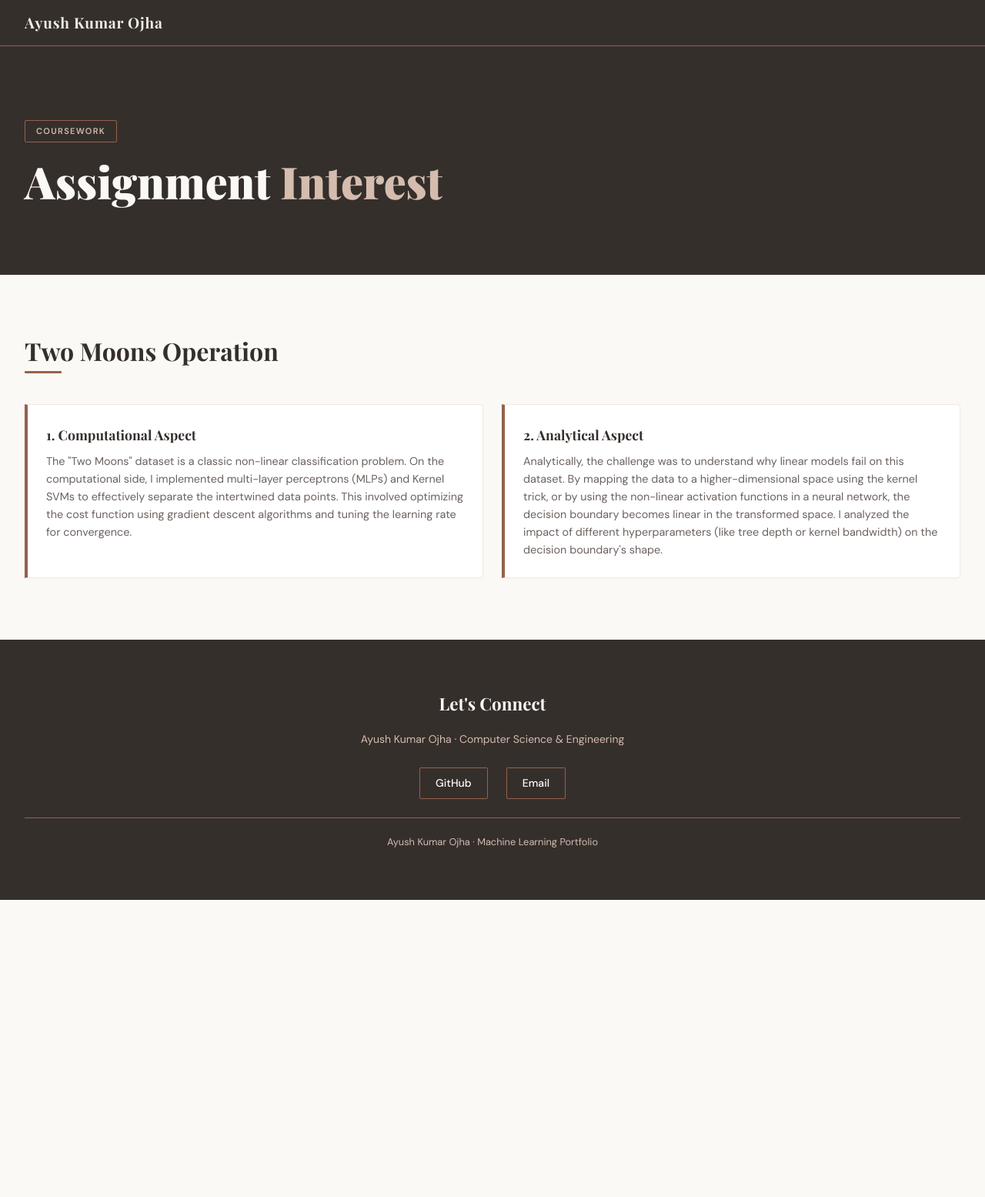
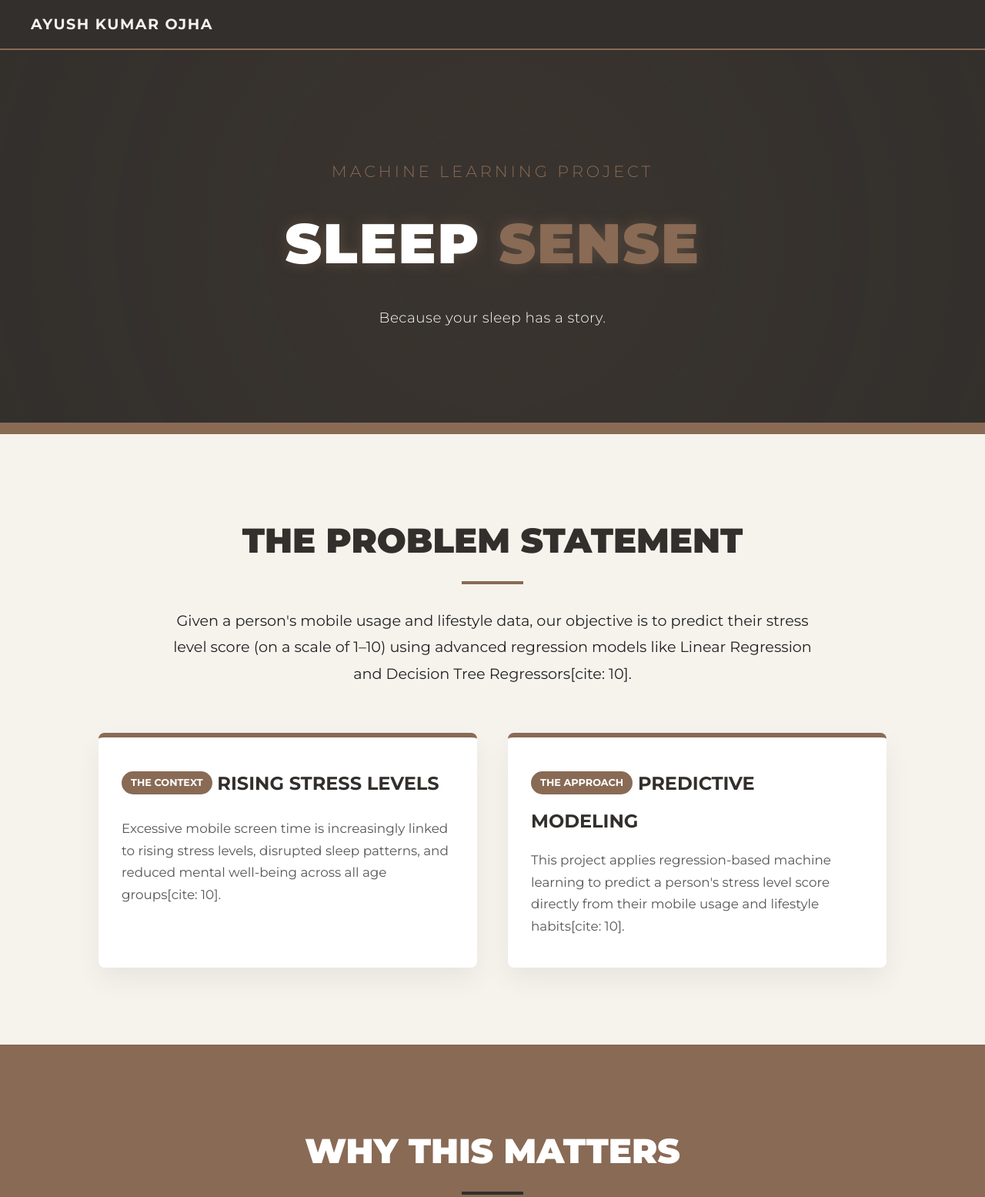
Before and after one commit to Ayush-Kumar-ojha11/temporay_repo, a plain HTML site: page ML/assignemt.html in a window 1280 px wide. Shown: the top 1555 px of the page at 77% size. Before the commit the page ends 1169 px from the top, so only its background shows below. Drawn offline with nearby package versions, Linux system fonts and the light colour scheme.

Commit message:
Update assignemt.html

```diff
--- a/ML/assignemt.html
+++ b/ML/assignemt.html
@@ -3,295 +3,283 @@
 <head>
     <meta charset="UTF-8" />
     <meta name="viewport" content="width=device-width, initial-scale=1.0"/>
-<title>Ayush Ojha — ML Portfolio</title>
-<link href="https://fonts.googleapis.com/css2?family=Playfair+Display:wght@400;700;900&family=DM+Sans:wght@300;400;500;600&display=swap" rel="stylesheet"/>
+    <title>Sleep Sense - Introduction</title>
+    <link href="https://fonts.googleapis.com/css2?family=Montserrat:wght@300;400;600;700;900&display=swap" rel="stylesheet"/>
     <style>
-
-*,*::before,*::after{box-sizing:border-box;margin:0;padding:0}
-:root{
-  --theme-dark: #352F2C;
-  --theme-cream: #FBF9F6;
-  --theme-tan: #EFEBE4;
-  --theme-accent: #93634B;
-  --theme-accent-light: #D4BCAE;
-
-  --text-dark: #25201E;
-  --text-muted: #6B625E;
-  --text-light: #FBF9F6;
-
-  --transition-smooth: all 0.3s cubic-bezier(0.25, 0.8, 0.25, 1);
-}
-html{scroll-behavior:smooth; height: 100%; overflow-x: hidden;}
-body{
-  font-family:'DM Sans',sans-serif;
-  background:var(--theme-cream);
-  color:var(--text-dark);
-  font-size:15px;
-  line-height:1.7;
-  overflow-x: hidden;
-  width: 100%;
+        /* --- Color Palette & Fonts (Expense Splitter Theme) --- */
+        :root {
+            --primary-brown: #896a55;
+            --dark-charcoal: #322f2c;
+            --light-beige: #f6f3ed;
+            --text-dark: #222222;
+            --text-light: #ffffff;
+            --transition-bounce: all 0.6s cubic-bezier(0.68, -0.55, 0.265, 1.55);
+            --transition-smooth: all 0.5s cubic-bezier(0.25, 0.8, 0.25, 1);
         }
 
-/* ── NAV ── */
-nav{
-  position:sticky;top:0;z-index:100;
-  background:var(--theme-dark);
-  padding:0 2rem;
-  display:flex;align-items:center;justify-content:space-between;
-  height:60px;
-  border-bottom:1px solid var(--theme-accent);
-}
-.nav-brand{
-  font-family:'Playfair Display',serif;
-  font-size:1.2rem;font-weight:700;
-  color:var(--theme-tan);
-  letter-spacing:.04em;
-  text-decoration:none;
+        *, *::before, *::after {
+            box-sizing: border-box;
+            margin: 0;
+            padding: 0;
+            font-family: 'Montserrat', sans-serif;
         }
 
-/* ── HERO ── */
-.hero{
-  background:var(--theme-dark);
-  padding:6rem 2rem 5rem;
-  position:relative;
-  overflow:hidden;
-}
-.hero-tag{
-  display:inline-block;
-  font-size:11px;font-weight:600;
-  letter-spacing:.12em;text-transform:uppercase;
-  color:var(--theme-accent-light);
-  border:1px solid var(--theme-accent);
-  padding:4px 14px;border-radius:2px;
-  margin-bottom:1.2rem;
-}
-.hero h1{
-  font-family:'Playfair Display',serif;
-  font-size:clamp(2.2rem,5vw,3.6rem);
-  font-weight:900;
-  color:var(--text-light);
-  line-height:1.1;
-  margin-bottom:.6rem;
-}
-.hero h1 span{color:var(--theme-accent-light)}
-.hero-sub{
-  font-size:1.05rem;font-weight:400;
-  color:var(--theme-tan);
-  max-width:560px;
-  margin-bottom:1rem;
-  line-height:1.6;
+        body {
+            background-color: var(--light-beige);
+            color: var(--text-dark);
+            line-height: 1.7;
+            overflow-x: hidden;
         }
 
-/* ── SECTION WRAPPER ── */
-.section{padding:5rem 2rem; max-width: 1300px; margin: 0 auto;}
-.section-bg-alt { background: var(--theme-tan); }
-.section-label{
-  font-size:11px;font-weight:600;
-  letter-spacing:.14em;text-transform:uppercase;
-  color:var(--theme-accent);
-  margin-bottom:.5rem;
-}
-.section-title{
-  font-family:'Playfair Display',serif;
-  font-size:2rem;font-weight:700;
-  color:var(--theme-dark);
-  margin-bottom:.4rem;
-  line-height:1.2;
-}
-.section-divider{
-  width:48px;height:3px;
-  background:var(--theme-accent);
-  margin-bottom:2.5rem;
-  border-radius:1px;
+        /* --- Continuous & Keyframe Animations --- */
+        @keyframes fadeInUp {
+            from { opacity: 0; transform: translateY(50px); }
+            to { opacity: 1; transform: translateY(0); }
         }
 
-/* ── CARD POP-UP ANIMATIONS & INTERACTIONS ── */
-.about-card, .project-card, .skill-group {
-  transition: var(--transition-smooth);
-  box-shadow: 0 2px 5px rgba(0,0,0,0.02);
-}
-.about-card:hover, .project-card:hover, .skill-group:hover {
-  transform: translateY(-6px);
-  background-color: #FFFDFB !important;
-  box-shadow: 0 12px 24px rgba(53, 47, 44, 0.08);
-  border-color: var(--theme-accent-light);
+        @keyframes slideInLeft {
+            from { opacity: 0; transform: translateX(-60px); }
+            to { opacity: 1; transform: translateX(0); }
         }
 
-/* ── SCROLL REVEAL ANIMATIONS ── */
+        @keyframes slideInRight {
+            from { opacity: 0; transform: translateX(60px); }
+            to { opacity: 1; transform: translateX(0); }
+        }
+
+        @keyframes pulseGlow {
+            0% { text-shadow: 0 0 10px rgba(137, 106, 85, 0.2); }
+            50% { text-shadow: 0 0 25px rgba(137, 106, 85, 0.7); transform: scale(1.02); }
+            100% { text-shadow: 0 0 10px rgba(137, 106, 85, 0.2); }
+        }
+
+        @keyframes float {
+            0% { transform: translateY(0px); }
+            50% { transform: translateY(-10px); }
+            100% { transform: translateY(0px); }
+        }
+
+        .animate-up { animation: fadeInUp 1s cubic-bezier(0.25, 0.8, 0.25, 1) forwards; opacity: 0; }
+        .delay-1 { animation-delay: 0.2s; }
+        .delay-2 { animation-delay: 0.4s; }
+        .delay-3 { animation-delay: 0.6s; }
+
+        /* Scroll Reveal Classes */
         .reveal {
             opacity: 0;
-  transform: translateY(30px);
-  transition: all 0.8s cubic-bezier(0.25, 0.8, 0.25, 1);
+            transform: translateY(50px);
+            transition: var(--transition-bounce);
         }
         .reveal.active {
             opacity: 1;
             transform: translateY(0);
         }
+        .reveal-left {
+            opacity: 0;
+            transform: translateX(-50px);
+            transition: var(--transition-smooth);
+        }
+        .reveal-left.active {
+            opacity: 1;
+            transform: translateX(0);
+        }
         .reveal-scale {
             opacity: 0;
-  transform: translateY(30px) scale(0.95);
-  transition: all 0.8s cubic-bezier(0.25, 0.8, 0.25, 1);
+            transform: translateY(40px) scale(0.9);
+            transition: var(--transition-bounce);
         }
         .reveal-scale.active {
             opacity: 1;
             transform: translateY(0) scale(1);
         }
-/* Delay classes for grid items */
-.delay-1 { transition-delay: 0.1s; }
-.delay-2 { transition-delay: 0.2s; }
-.delay-3 { transition-delay: 0.3s; }
-.delay-4 { transition-delay: 0.4s; }
 
-/* Hero initial animations */
-@keyframes fadeInUp {
-  from { opacity: 0; transform: translateY(30px); }
-  to { opacity: 1; transform: translateY(0); }
+        /* --- Navigation --- */
+        nav {
+            position: sticky; top: 0; z-index: 100;
+            background: var(--dark-charcoal);
+            padding: 15px 40px;
+            display: flex; align-items: center; justify-content: space-between;
+            border-bottom: 2px solid var(--primary-brown);
         }
-.hero-anim {
-  animation: fadeInUp 0.8s cubic-bezier(0.25, 0.8, 0.25, 1) forwards;
-  opacity: 0;
+        .nav-brand {
+            font-size: 1.2rem; font-weight: 700;
+            color: var(--light-beige);
+            text-decoration: none;
+            text-transform: uppercase;
+            letter-spacing: 1.5px;
+            transition: color 0.3s ease;
         }
-.hero-anim-1 { animation-delay: 0.1s; }
-.hero-anim-2 { animation-delay: 0.2s; }
-.hero-anim-3 { animation-delay: 0.3s; }
+        .nav-brand:hover { color: var(--primary-brown); }
 
-/* ── ABOUT ── */
-.about-grid{
-  display:grid;
-  grid-template-columns:1fr 1fr;
-  gap:1.5rem;
-}
-.about-card{
-  background:#fff;
-  border:1px solid rgba(147, 99, 75, 0.15);
-  border-left:4px solid var(--theme-accent);
-  padding:1.5rem;
-  border-radius:0 4px 4px 0;
-}
-.about-card h3{
-  font-family:'Playfair Display',serif;
-  font-size:1.1rem;font-weight:700;
-  color:var(--theme-dark);
-  margin-bottom:.5rem;
-}
-.about-card p{font-size:.9rem;color:var(--text-muted);line-height:1.6}
-.about-card .tag-row{display:flex;flex-wrap:wrap;gap:6px;margin-top:.75rem}
-.tag{
-  font-size:11px;font-weight:500;
-  padding:3px 10px;
-  background:var(--theme-tan);
-  color:var(--theme-dark);
-  border-radius:2px;
+        /* --- Hero Section --- */
+        .hero {
+            background-color: var(--dark-charcoal);
+            color: var(--text-light);
+            padding: 140px 20px 120px;
+            text-align: center;
+            border-bottom: 15px solid var(--primary-brown);
+            position: relative;
+            overflow: hidden;
         }
 
-/* ── PROJECTS ── */
-.projects-grid{display:grid;grid-template-columns:1fr 1fr;gap:1.5rem}
-.project-card{
-  background:#fff;
-  border:1px solid rgba(147, 99, 75, 0.15);
-  border-radius:4px;
-  overflow:hidden;
-}
-.project-header{
-  background:var(--theme-dark);
-  padding:1.25rem;
-  display:flex;align-items:center;justify-content:space-between;
-}
-.project-header h3{
-  font-family:'Playfair Display',serif;
-  font-size:1.1rem;font-weight:700;
-  color:var(--text-light);
-}
-.project-badge{
-  font-size:10px;font-weight:700;
-  letter-spacing:.08em;text-transform:uppercase;
-  padding:3px 10px;
-  background:var(--theme-accent);
-  color:var(--text-light);
-  border-radius:2px;
-}
-.project-body{padding:1.25rem}
-.project-body p{font-size:.875rem;color:var(--text-muted);margin-bottom:.75rem;line-height:1.6}
-.project-stack{display:flex;flex-wrap:wrap;gap:5px}
-.stack-tag{
-  font-size:11px;padding:3px 9px;
-  background:var(--theme-cream);
-  border:1px solid var(--theme-tan);
-  color:var(--theme-dark);
-  border-radius:2px;
-  font-weight:500;
+        .hero::before {
+            content: '';
+            position: absolute;
+            top: -50%; left: -50%; width: 200%; height: 200%;
+            background: radial-gradient(circle, rgba(137,106,85,0.1) 0%, transparent 60%);
+            animation: pulseGlow 6s infinite alternate;
+            z-index: 0;
         }
 
-/* ── SKILLS ── */
-.skills-grid{display:grid;grid-template-columns:repeat(3,1fr);gap:1rem}
-.skill-group{
-  background:#fff;
-  border:1px solid rgba(147, 99, 75, 0.15);
-  padding:1.25rem;border-radius:4px;
-}
-.skill-group h3{
-  font-size:.8rem;font-weight:700;
-  letter-spacing:.1em;text-transform:uppercase;
-  color:var(--theme-accent);
-  margin-bottom:.75rem;
-  padding-bottom:.5rem;
-  border-bottom:1px solid var(--theme-tan);
-}
-.skill-pill{
-  display:inline-block;
-  font-size:12px;font-weight:500;
-  padding:4px 11px;
-  background:var(--theme-cream);
-  border:1px solid var(--theme-tan);
-  color:var(--theme-dark);
-  border-radius:2px;
-  margin:3px 2px;
+        .hero-content {
+            position: relative;
+            z-index: 1;
         }
 
-/* ── TABS ── */
-.tab-container { background: #fff; border: 1px solid rgba(147, 99, 75, 0.15); border-radius: 4px; overflow: hidden; margin-top: 1rem; }
-.tab-header { display: flex; background: var(--theme-tan); border-bottom: 1px solid rgba(147, 99, 75, 0.15); flex-wrap: wrap;}
-.tab-button { flex: 1; padding: 1rem; border: none; background: none; font-family: 'DM Sans', sans-serif; font-weight: 600; color: var(--text-muted); cursor: pointer; transition: var(--transition-smooth); min-width: 120px;}
-.tab-button:hover { background: rgba(147, 99, 75, 0.05); }
-.tab-button.active { background: #fff; color: var(--theme-accent); border-top: 3px solid var(--theme-accent); }
-.tab-content { display: none; padding: 2rem; }
-.tab-content.active { display: block; animation: fadeInUp 0.4s ease forwards; }
-
-/* ── CONTACT / FOOTER ── */
-footer{
-  background:var(--theme-dark);
-  padding:4rem 2rem;
-  text-align:center;
-}
-footer p{color:var(--theme-tan);font-size:.875rem}
-.contact-links{display:flex;justify-content:center;gap:1.5rem;margin-bottom:1.5rem;flex-wrap:wrap}
-.contact-link{
-  display:inline-flex;align-items:center;gap:.4rem;
-  font-size:.875rem;font-weight:500;
-  color:var(--text-light);
-  text-decoration:none;
-  padding:.5rem 1.25rem;
-  border:1px solid var(--theme-accent);
-  border-radius:2px;
-  transition: var(--transition-smooth);
-}
-.contact-link:hover{background:var(--theme-accent);color:var(--text-light); transform: translateY(-2px);}
-.footer-bottom{
-  border-top:1px solid var(--theme-accent);
-  padding-top:1.25rem;
-  margin-top:1.5rem;
-  font-size:.8rem;color:var(--theme-accent-light);
-  display:flex;justify-content:center;gap:1rem;flex-wrap:wrap;
+        .hero h2 {
+            font-weight: 300;
+            color: var(--primary-brown);
+            margin-bottom: 15px;
+            font-size: 1.3rem;
+            letter-spacing: 4px;
+            text-transform: uppercase;
         }
 
-/* ── RESPONSIVE ── */
-@media(max-width:960px){
-  .skills-grid{grid-template-columns:1fr 1fr}
+        .hero h1 {
+            font-size: clamp(3rem, 6vw, 4.5rem);
+            font-weight: 900;
+            letter-spacing: 2px;
+            margin-bottom: 20px;
+            text-transform: uppercase;
+            animation: pulseGlow 3s infinite;
         }
-@media(max-width:640px){
-  .about-grid,.projects-grid,.skills-grid{grid-template-columns:1fr}
-  .section{padding:3.5rem 1.25rem}
+
+        .hero h1 span {
+            color: var(--primary-brown);
         }
+
+        .hero p {
+            font-size: 1.15rem;
+            font-weight: 300;
+            max-width: 650px;
+            margin: 0 auto;
+            opacity: 0.9;
+            letter-spacing: 0.5px;
+        }
+
+        /* --- Content Sections --- */
+        .section {
+            padding: 100px 10%;
+            max-width: 1400px;
+            margin: 0 auto;
+        }
+
+        .section-alt {
+            background-color: var(--primary-brown);
+            color: var(--text-light);
+        }
+
+        .section-title {
+            font-size: 2.8rem;
+            color: var(--dark-charcoal);
+            margin-bottom: 30px;
+            text-align: center;
+            text-transform: uppercase;
+            font-weight: 900;
+            position: relative;
+        }
+
+        .section-alt .section-title {
+            color: var(--text-light);
+        }
+
+        .section-title::after {
+            content: '';
+            width: 80px;
+            height: 4px;
+            background-color: var(--primary-brown);
+            display: block;
+            margin: 15px auto 0;
+            transition: width 0.6s ease;
+        }
+
+        .section-alt .section-title::after {
+            background-color: var(--dark-charcoal);
+        }
+
+        .section-title:hover::after {
+            width: 180px;
+        }
+
+        .intro-text {
+            text-align: center;
+            max-width: 850px;
+            margin: 0 auto 60px;
+            font-size: 1.2rem;
+            color: var(--text-muted);
+            line-height: 1.8;
+        }
+
+        .section-alt .intro-text {
+            color: var(--light-beige);
+        }
+
+        /* --- Focus Cards --- */
+        .focus-grid {
+            display: grid;
+            grid-template-columns: repeat(auto-fit, minmax(320px, 1fr));
+            gap: 40px;
+            margin-top: 50px;
+        }
+
+        .focus-card {
+            background: #fff;
+            padding: 40px 30px;
+            border-top: 6px solid var(--primary-brown);
+            border-radius: 8px;
+            box-shadow: 0 15px 35px rgba(0,0,0,0.06);
+            transition: var(--transition-bounce);
+            position: relative;
+        }
+
+        .focus-card:hover {
+            transform: translateY(-15px) scale(1.03);
+            box-shadow: 0 25px 50px rgba(50, 47, 44, 0.15);
+        }
+
+        .focus-card h3 {
+            color: var(--dark-charcoal);
+            margin-bottom: 15px;
+            font-size: 1.5rem;
+            font-weight: 700;
+            text-transform: uppercase;
+        }
+
+        .focus-card h3 span {
+            display: inline-block;
+            background: var(--primary-brown);
+            color: var(--text-light);
+            padding: 4px 12px;
+            font-size: 0.8rem;
+            border-radius: 20px;
+            margin-bottom: 10px;
+            animation: float 4s ease-in-out infinite;
+        }
+
+        .focus-card p {
+            font-size: 1.05rem;
+            color: #555;
+            line-height: 1.7;
+        }
+
+        /* --- Footer --- */
+        footer {
+            background: var(--dark-charcoal);
+            padding: 60px 20px;
+            text-align: center;
+            color: var(--light-beige);
+        }
+        footer p { opacity: 0.8; font-size: 0.95rem; letter-spacing: 1px; }
 
     </style>
 </head>
@@ -301,52 +289,80 @@ footer p{color:var(--theme-tan);font-size:.875rem}
         <a class="nav-brand" href="index.html">Ayush Kumar Ojha</a>
     </nav>
 
+    <header class="hero">
+        <div class="hero-content animate-up">
+            <h2>Machine Learning Project</h2>
+            <h1>Sleep <span>Sense</span></h1>
+            <p class="animate-up delay-1">Because your sleep has a story.</p>
+        </div>
+    </header>
 
-<section class="hero">
-  <div class="hero-tag hero-anim hero-anim-1">Coursework</div>
-  <h1 class="hero-anim hero-anim-2">Assignment <span>Interest</span></h1>
-</section>
-<div class="section-wrapper">
     <section class="section">
-    <div class="section-title reveal">Two Moons Operation</div>
-    <div class="section-divider reveal"></div>
-    <div class="about-grid">
-      <div class="about-card reveal-scale delay-1">
-        <h3>1. Computational Aspect</h3>
-        <p>The "Two Moons" dataset is a classic non-linear classification problem. On the computational side, I implemented multi-layer perceptrons (MLPs) and Kernel SVMs to effectively separate the intertwined data points. This involved optimizing the cost function using gradient descent algorithms and tuning the learning rate for convergence.</p>
+        <h2 class="section-title reveal">The Problem Statement</h2>
+        <p class="intro-text reveal-scale delay-1">
+            Given a person's mobile usage and lifestyle data, our objective is to predict their stress level score (on a scale of 1–10) using advanced regression models like Linear Regression and Decision Tree Regressors[cite: 10].
+        </p>
+
+        <div class="focus-grid">
+            <div class="focus-card reveal-left delay-1">
+                <h3><span>The Context</span> Rising Stress Levels</h3>
+                <p>Excessive mobile screen time is increasingly linked to rising stress levels, disrupted sleep patterns, and reduced mental well-being across all age groups[cite: 10].</p>
             </div>
-      <div class="about-card reveal-scale delay-2">
-        <h3>2. Analytical Aspect</h3>
-        <p>Analytically, the challenge was to understand why linear models fail on this dataset. By mapping the data to a higher-dimensional space using the kernel trick, or by using the non-linear activation functions in a neural network, the decision boundary becomes linear in the transformed space. I analyzed the impact of different hyperparameters (like tree depth or kernel bandwidth) on the decision boundary's shape.</p>
+
+            <div class="focus-card reveal-scale delay-2">
+                <h3><span>The Approach</span> Predictive Modeling</h3>
+                <p>This project applies regression-based machine learning to predict a person's stress level score directly from their mobile usage and lifestyle habits[cite: 10].</p>
             </div>
         </div>
     </section>
+
+    <section class="section section-alt">
+        <h2 class="section-title reveal">Why This Matters</h2>
+        <p class="intro-text reveal delay-1">
+            Understanding the non-linear patterns between our digital habits and our physical well-being is crucial for developing healthier lifestyles[cite: 10].
+        </p>
+
+        <div class="focus-grid">
+            <div class="focus-card reveal delay-1">
+                <h3><span>01</span> Surging Screen Time</h3>
+                <p>Mobile screen time has surged dramatically — average usage now frequently exceeds 6–7 hours daily[cite: 10].</p>
             </div>
 
+            <div class="focus-card reveal delay-2">
+                <h3><span>02</span> Physiological Impact</h3>
+                <p>High screen exposure actively disrupts natural sleep cycles and elevates cortisol, the body's primary stress hormone[cite: 10].</p>
+            </div>
 
-<footer id="contact" class="reveal">
-  <p style="font-family:'Playfair Display',serif;font-size:1.4rem;font-weight:700;color:var(--text-light);margin-bottom:1rem">Let's Connect</p>
-  <p style="margin-bottom:1.5rem; color: var(--theme-accent-light)">Ayush Kumar Ojha · Computer Science & Engineering</p>
-  <div class="contact-links">
-    <a class="contact-link" href="https://github.com/Ayush-Kumar-ojha11" target="_blank">GitHub</a>
-    <a class="contact-link" href="https://mail.google.com/mail/?view=cm&fs=1&to=01fe24bcs211@kletech.ac.in" target="_blank">Email</a>
+            <div class="focus-card reveal delay-3">
+                <h3><span>03</span> AI-Driven Wellness</h3>
+                <p>Machine Learning models can quantify stress risk directly from daily habits — eliminating the immediate need for clinical tests[cite: 10].</p>
             </div>
-  <div class="footer-bottom">
-    <span>Ayush Kumar Ojha · Machine Learning Portfolio</span>
         </div>
+    </section>
+
+    <footer>
+        <p>Ayush Kumar Ojha · Machine Learning Portfolio</p>
     </footer>
 
+    <!-- Scroll Animation Script -->
     <script>
         document.addEventListener("DOMContentLoaded", function() {
-    const reveals = document.querySelectorAll(".reveal, .reveal-scale");
+            const reveals = document.querySelectorAll(".reveal, .reveal-left, .reveal-scale");
+
             const observer = new IntersectionObserver((entries) => {
-      entries.forEach((entry) => {
+                entries.forEach(entry => {
                     if (entry.isIntersecting) {
                         entry.target.classList.add("active");
                     }
                 });
-    }, { threshold: 0.1 });
-    reveals.forEach((reveal) => observer.observe(reveal));
+            }, {
+                threshold: 0.15,
+                rootMargin: "0px 0px -50px 0px"
+            });
+
+            reveals.forEach(reveal => {
+                observer.observe(reveal);
+            });
         });
     </script>
 </body>
```
Lines whose indentation alone changed are shown as unchanged.
